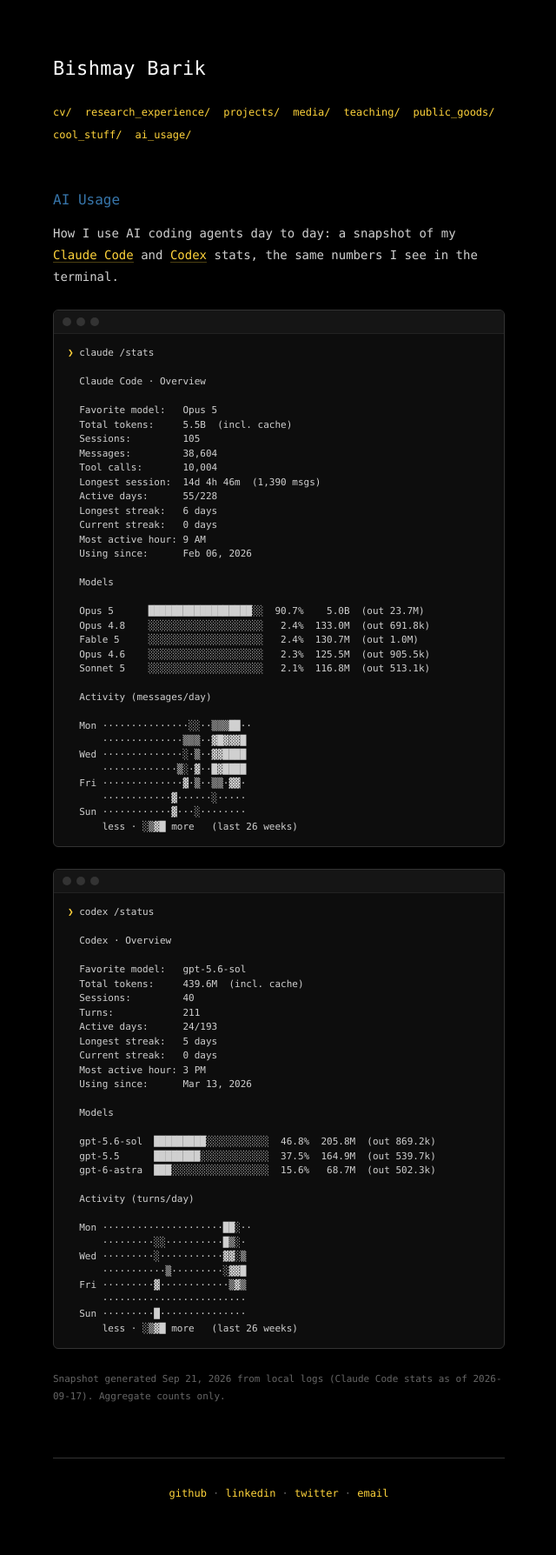
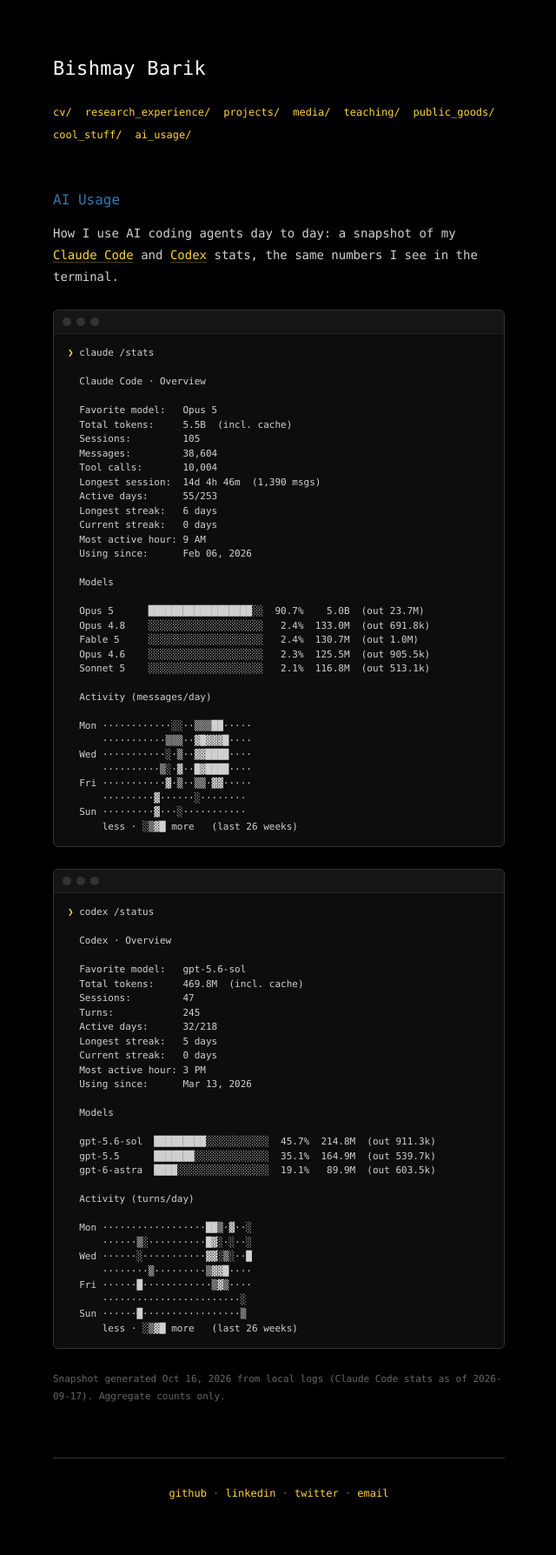
Before and after one commit to bishmaybarik/bishmaybarik.github.io, a Jekyll site: the page built from ai_usage.md, in a window 1280 px wide. Shown: the whole page at 87% size, without its empty margins (319-959 px from the left). Built offline with Jekyll 4.4.1, drawn with Linux system fonts in a browser that asks for light colours.

Commit message:
update CV and refresh ai_usage stats
Co-Authored-By: Claude Opus 5.5 <noreply@anthropic.com>

```diff
--- a/_includes/ai_usage_terminal.html
+++ b/_includes/ai_usage_terminal.html
@@ -11,7 +11,7 @@
   Messages:         38,604
   Tool calls:       10,004
   Longest session:  14d 4h 46m  (1,390 msgs)
-  Active days:      55/228
+  Active days:      55/253
   Longest streak:   6 days
   Current streak:   0 days
   Most active hour: 9 AM
@@ -27,13 +27,13 @@
 
   Activity (messages/day)
 
-  Mon ···············░░··▒▒▒██··
-      ··············▒▒▒··▓█▓▓▓█
-  Wed ··············░·▒··▓▓████
-      ·············▒░·▓··█▓████
-  Fri ··············▓·▒··▒▒·▓▓·
-      ············▓······░·····
-  Sun ············▓···░········
+  Mon ············░░··▒▒▒██·····
+      ···········▒▒▒··▓█▓▓▓█····
+  Wed ···········░·▒··▓▓████····
+      ··········▒░·▓··█▓████····
+  Fri ···········▓·▒··▒▒·▓▓·····
+      ·········▓······░········
+  Sun ·········▓···░···········
       less · ░▒▓█ more   (last 26 weeks)
 </pre>
 </div>
@@ -44,10 +44,10 @@
   Codex · Overview
 
   Favorite model:   gpt-5.6-sol
-  Total tokens:     439.6M  (incl. cache)
-  Sessions:         40
-  Turns:            211
-  Active days:      24/193
+  Total tokens:     469.8M  (incl. cache)
+  Sessions:         47
+  Turns:            245
+  Active days:      32/218
   Longest streak:   5 days
   Current streak:   0 days
   Most active hour: 3 PM
@@ -55,20 +55,20 @@
 
   Models
 
-  gpt-5.6-sol  █████████░░░░░░░░░░░  46.8%  205.8M  (out 869.2k)
-  gpt-5.5      ████████░░░░░░░░░░░░  37.5%  164.9M  (out 539.7k)
-  gpt-6-astra  ███░░░░░░░░░░░░░░░░░  15.6%   68.7M  (out 502.3k)
+  gpt-5.6-sol  █████████░░░░░░░░░░░  45.7%  214.8M  (out 911.3k)
+  gpt-5.5      ███████░░░░░░░░░░░░░  35.1%  164.9M  (out 539.7k)
+  gpt-6-astra  ████░░░░░░░░░░░░░░░░  19.1%   89.9M  (out 603.5k)
 
   Activity (turns/day)
 
-  Mon ·····················██░··
-      ·········░░··········█▒░·
-  Wed ·········░···········▓▓░▒
-      ···········▒·········░▓▓█
-  Fri ·········▓············▒▓▒
-      ·························
-  Sun ·········█···············
+  Mon ··················██▒·▓··░
+      ······▒░··········█▓░·░··░
+  Wed ······░···········▓▓░▒░··█
+      ········▒·········▒▓▓█····
+  Fri ······█············▒▓▒····
+      ························░
+  Sun ······█·················▒
       less · ░▒▓█ more   (last 26 weeks)
 </pre>
 </div>
-<p class="term-note">Snapshot generated Sep 21, 2026 from local logs (Claude Code stats as of 2026-09-17). Aggregate counts only.</p>
+<p class="term-note">Snapshot generated Oct 16, 2026 from local logs (Claude Code stats as of 2026-09-17). Aggregate counts only.</p>
```
Also changed, not shown: 1 other file.
